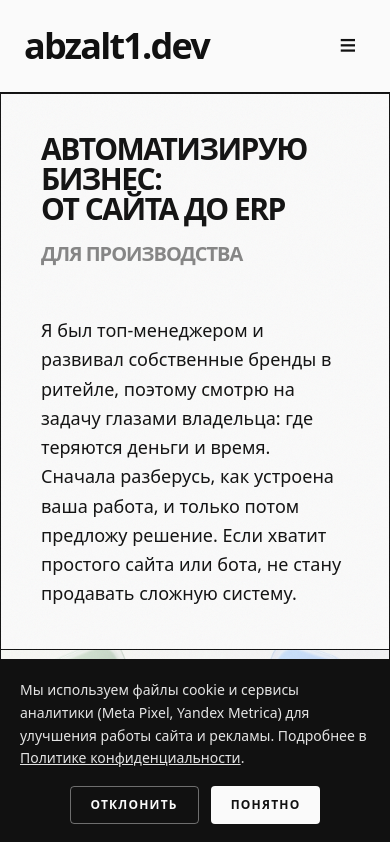
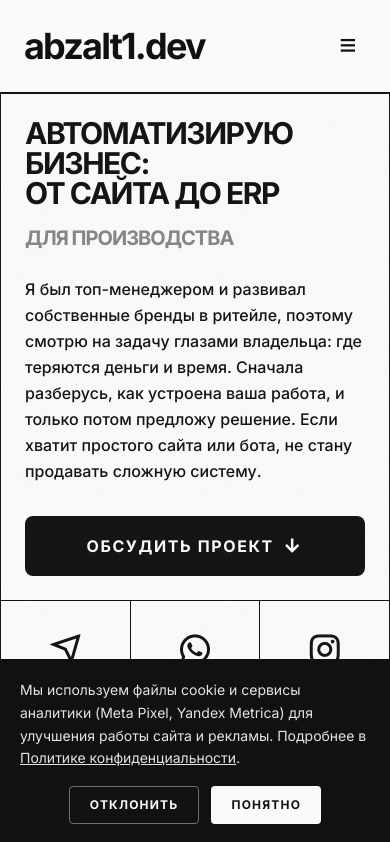
Before and after one commit to abzalt1/abzalt1.github.io, a Next.js app: page / in a window 390 px wide. Shown: the top 842 px of the page. Built offline with nearby package versions, Linux system fonts and the light colour scheme.

Commit message:
fix: Inter font, WhatsApp contrast, back-to-top, project spacing and mobile hero CTA
Co-Authored-By: Claude Opus 5.5 <noreply@anthropic.com>

```diff
--- a/src/app/globals.css
+++ b/src/app/globals.css
@@ -1,7 +1,7 @@
 @import "tailwindcss";
 
 @theme {
-  --font-sans: var(--font-inter-tight), "Inter Tight", Helvetica, Arial, sans-serif;
+  --font-sans: var(--font-inter), "Inter", Helvetica, Arial, sans-serif;
   --color-black: #111111;
   --color-white: #fafafa;
 }
@@ -58,13 +58,21 @@
   .fade-in-section {
     opacity: 0;
     transform: translateY(20px);
-    transition: opacity 1s cubic-bezier(0.22, 1, 0.36, 1), transform 1s cubic-bezier(0.22, 1, 0.36, 1);
+    transition: opacity 0.6s cubic-bezier(0.22, 1, 0.36, 1), transform 0.6s cubic-bezier(0.22, 1, 0.36, 1);
     will-change: opacity, transform;
   }
 
   .fade-in-section.is-visible {
     opacity: 1;
     transform: translateY(0);
+  }
+
+  @media (prefers-reduced-motion: reduce) {
+    .fade-in-section {
+      opacity: 1;
+      transform: none;
+      transition: none;
+    }
   }
 
   .hover-underline-animation {
--- a/src/app/layout.tsx
+++ b/src/app/layout.tsx
@@ -1,12 +1,11 @@
 import type { Metadata } from "next";
-import { Inter_Tight } from "next/font/google";
+import { Inter } from "next/font/google";
 import "./globals.css";
 import CookieConsent from "@/components/CookieConsent";
 
-const interTight = Inter_Tight({
- variable: "--font-inter-tight",
+const inter = Inter({
+ variable: "--font-inter",
  subsets: ["latin", "cyrillic"],
- weight: ["400", "500", "600", "700", "800"],
 });
 
 const SITE_URL = "https://abzalt1.dev";
@@ -89,7 +88,7 @@ export default function RootLayout({
  children: React.ReactNode;
 }>) {
  return (
- <html lang="ru" suppressHydrationWarning>
+ <html lang="ru" className={inter.variable} suppressHydrationWarning>
  <head>
  <link
  href="https://cdn.jsdelivr.net/npm/remixicon@4.2.0/fonts/remixicon.css"
@@ -99,7 +98,7 @@ export default function RootLayout({
  />
  </head>
  <body
- className={`${interTight.variable} font-sans antialiased`}
+ className="font-sans antialiased"
  >
  <script
  type="application/ld+json"
--- a/src/components/Contact.tsx
+++ b/src/components/Contact.tsx
@@ -102,7 +102,7 @@ export default function Contact() {
  href={contactLinks.whatsapp}
  onClick={handleWhatsAppClick}
  target="_blank"
- className="inline-flex items-center justify-center w-full sm:w-auto gap-3 md:gap-3 bg-[#25D366] text-white px-8 py-4 md:px-10 md:py-5 text-base md:text-xl font-bold uppercase hover:opacity-80 transition-all duration-300 tracking-widest rounded-[8px]"
+ className="inline-flex items-center justify-center w-full sm:w-auto gap-3 md:gap-3 bg-[#25D366] text-black px-8 py-4 md:px-10 md:py-5 text-base md:text-xl font-bold uppercase hover:opacity-80 transition-all duration-300 tracking-widest rounded-[8px]"
  rel="noopener noreferrer"
  >
  WhatsApp
--- a/src/components/Hero.tsx
+++ b/src/components/Hero.tsx
@@ -66,24 +66,28 @@ export default function Hero() {
 
  return (
  <div className="grid grid-cols-1 md:grid-cols-12 gap-0 grid-border mb-8 fade-in-section overflow-hidden">
- <section className="md:col-span-8 p-10 md:p-12 xl:p-20 border-b-grid md:border-b-0 md:border-r-grid flex flex-col justify-between">
+ <section className="md:col-span-8 p-6 min-[400px]:p-8 md:p-12 xl:p-20 border-b-grid md:border-b-0 md:border-r-grid flex flex-col justify-between">
  <div>
  <h1 className="text-[26px] min-[360px]:text-3xl md:text-4xl lg:text-5xl xl:text-6xl font-bold uppercase leading-none tracking-tighter">
  Автоматизирую бизнес:<br />от сайта до ERP
  </h1>
- <p className="mt-4 md:mt-6 mb-12 text-xl md:text-3xl font-bold uppercase tracking-tighter opacity-50 min-h-[1.2em]" aria-hidden="true">
+ <p className="mt-4 md:mt-6 mb-6 md:mb-12 text-xl md:text-3xl font-bold uppercase tracking-tighter opacity-50 min-h-[1.2em]" aria-hidden="true">
  {displayText}<span className="cursor-blink"></span>
  </p>
- <div className="space-y-6 text-lg md:text-xl leading-relaxed font-medium max-w-2xl">
+ <div className="space-y-6 text-base min-[400px]:text-lg md:text-xl leading-relaxed font-medium max-w-2xl">
  <p>
  Я был топ-менеджером и развивал собственные бренды в ритейле, поэтому смотрю на задачу глазами владельца: где теряются деньги и время. Сначала разберусь, как устроена ваша работа, и только потом предложу решение. Если хватит простого сайта или бота, не стану продавать сложную систему.
  </p>
  </div>
+ {/* On phones the big "discuss" tile sits below the fold, so repeat the CTA here */}
+ <a href="#contact" className="md:hidden mt-8 inline-flex items-center justify-center gap-2 w-full bg-black text-white px-6 py-4 text-base font-bold uppercase tracking-widest rounded-[8px] active:opacity-80">
+ Обсудить проект <i className="ri-arrow-down-line text-xl"></i>
+ </a>
  </div>
  </section>
 
   <section className="md:col-span-4 flex flex-col bg-white">
-  <a href="#contact" className="relative flex-grow p-10 md:p-8 xl:p-16 border-b-grid md:border-b-0 flex flex-col justify-center items-center text-black group min-h-[300px] md:min-h-[auto] overflow-hidden">
+  <a href="#contact" className="relative flex-grow p-10 md:p-8 xl:p-16 border-b-grid md:border-b-0 hidden md:flex flex-col justify-center items-center text-black group min-h-[300px] md:min-h-[auto] overflow-hidden">
   <div className="absolute inset-0 bg-cover bg-center bg-no-repeat transition-transform duration-700 group-hover:scale-105" style={{ backgroundImage: 'url(/discuss-bg.png)' }} />
   <div className="absolute inset-0 bg-white/30 group-hover:bg-white/10 transition-colors duration-700" />
   <div className="relative z-10 flex flex-col items-center translate-y-4 md:translate-y-8">
@@ -94,7 +98,7 @@ export default function Hero() {
   </div>
   </a>
 
-  <div className="flex border-t-grid md:border-b-grid h-24">
+  <div className="flex md:border-t-grid md:border-b-grid h-24">
   <a href={contactLinks.telegram} onClick={() => window.fbq?.('track', 'Contact')} target="_blank" className="flex-1 flex justify-center items-center border-r-grid hover:bg-[#229ED9] hover:text-white transition-colors" rel="noopener noreferrer" title="Telegram">
   <i className="ri-send-plane-line text-4xl"></i>
   </a>
--- a/src/components/Projects.tsx
+++ b/src/components/Projects.tsx
@@ -118,7 +118,7 @@ const ProjectCard = ({ project, onImageClick }: ProjectCardProps) => {
 
 export default function Projects({ onOpenLightbox }: { onOpenLightbox: (images: string[], index: number) => void }) {
     return (
-        <section id="projects" className="grid grid-cols-1 gap-12 md:gap-16 mb-8 scroll-mt-8">
+        <section id="projects" className="grid grid-cols-1 gap-8 mb-8 scroll-mt-8">
             {projects.map((project) => (
                 <div key={project.slug} className="fade-in-section">
                     <ProjectCard project={project} onImageClick={onOpenLightbox} />
--- a/src/components/ScrollEffects.tsx
+++ b/src/components/ScrollEffects.tsx
@@ -17,7 +17,8 @@ export default function ScrollEffects() {
  }
 
  // Back to Top Visibility
- setShowBackToTop(scrollY > 300);
+ // Hidden near the bottom so it doesn't cover the footer links
+ setShowBackToTop(scrollY > 300 && scrollY < docHeight - 200);
 
  // Gradient Background Movement (Disabled for Swiss Design)
  /*
@@ -32,8 +33,8 @@ export default function ScrollEffects() {
  // Fade-in Animation Logic
  const observerOptions = {
  root: null,
- rootMargin: '0px 0px -100px 0px',
- threshold: 0.1
+ rootMargin: '0px 0px -40px 0px',
+ threshold: 0
  };
 
  const observer = new IntersectionObserver((entries) => {
@@ -84,7 +85,7 @@ export default function ScrollEffects() {
  <button
  id="back-to-top"
  onClick={scrollToTop}
- className={`fixed bottom-10 right-10 md:bottom-16 md:right-16 bg-black text-white p-4 shadow-2xl transition-all duration-300 z-50 hover:scale-110 active:scale-90 flex items-center justify-center ${showBackToTop ? 'opacity-100 visible' : 'opacity-0 invisible'}`}
+ className={`fixed bottom-8 right-8 bg-black text-white p-4 shadow-2xl transition-all duration-300 z-50 hover:scale-110 active:scale-90 hidden md:flex items-center justify-center ${showBackToTop ? 'opacity-100 visible' : 'opacity-0 invisible'}`}
  aria-label="Наверх"
  >
  <i className="ri-arrow-up-line text-2xl"></i>
```
